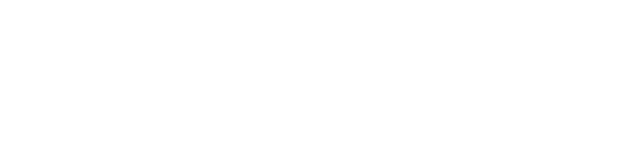
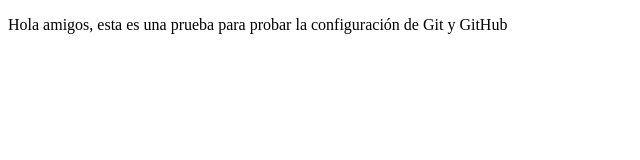
Before and after one commit to AbelBDev/demoProjectPreworkCourse, a plain HTML site: page index.html in a window 1280 px wide. Shown: the whole page, without its empty margins (0-640 px from the left). Drawn offline with Linux system fonts and the light colour scheme.

Commit message:
index.html modified

```diff
--- a/index.html
+++ b/index.html
@@ -4,9 +4,9 @@
     <meta charset="UTF-8">
     <meta http-equiv="X-UA-Compatible" content="IE=edge">
     <meta name="viewport" content="width=device-width, initial-scale=1.0">
-    <title>Document</title>
+    <title>Hola mundo</title>
 </head>
 <body>
-
+    <p>Hola amigos, esta es una prueba para probar la configuración de Git y GitHub</p>
 </body>
 </html>
```
